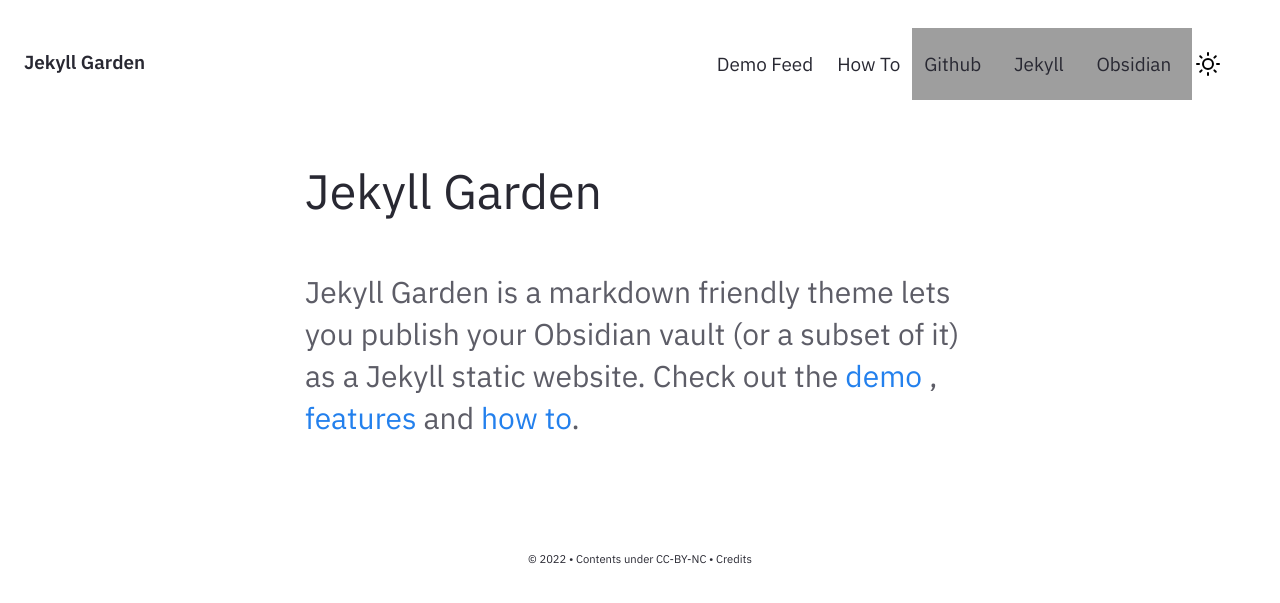
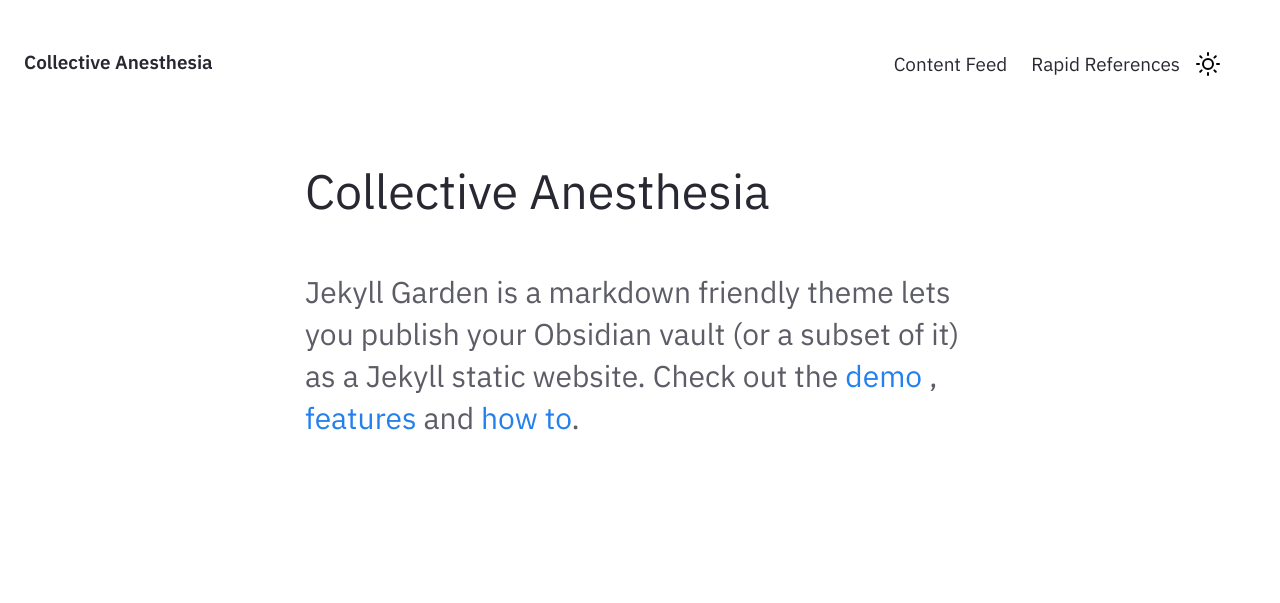
Before and after one commit to dragoman3/dragoman3.github.io, a Jekyll site: the page built from pages/index.md, in a window 1280 px wide. Shown: the top 603 px of the page. Built offline with Jekyll 4.4.1, drawn with Linux system fonts in a browser that asks for light colours; grey boxes are pictures that could not be loaded.

```diff
--- a/Gemfile
+++ b/Gemfile
@@ -8,6 +8,7 @@ source "https://rubygems.org"
 # This will help ensure the proper Jekyll version is running.
 # Happy Jekylling!
 gem "jekyll", "~> 4.0.0"
+# gem "nokogiri"
 # This is the default theme for new Jekyll sites. You may change this to anything you like.
 # gem "minima", "~> 2.5"
 # If you want to use GitHub Pages, remove the "gem "jekyll"" above and
--- a/_config.yml
+++ b/_config.yml
@@ -25,9 +25,11 @@ url: "" # the base hostname & protocol for your site, e.g. http://example.com
 # Else keep it Empty (DON'T PUT /; Keep it empty)
 baseurl: ""
 
+# destination: docs
+
 # Website Header, Description, Footer year and text.
 # If you are deleting this, make sure you remove it from HTML files too
-heading: Jekyll Garden # Change this
+heading: Collective Anesthesia # Change this
 content: Obsidian ready Jekyll Theme
 copyright:
   year: © 2022
--- a/_includes/Footer.html
+++ b/_includes/Footer.html
@@ -29,8 +29,8 @@
 {%- endcomment -%}
 
 {%- if site.copyright.msg != nil and site.copyright.msg != empty and site.copyright.msg != null -%}
-<div id="copyright">
+<!-- <div id="copyright">
     <p id="copyright-notice"> {{site.copyright.year}} • {{site.copyright.msg}} •
         Credits</a> </p>
-</div>
+</div>  -->
 {%- endif -%}
--- a/_includes/Nav.html
+++ b/_includes/Nav.html
@@ -54,19 +54,10 @@
     <div id="navbarBasicExample" class="navbar-menu">
       <div class="navbar-start">
         <a href="{{'/notes' | relative_url}}" class="navbar-item">
-          Demo Feed
+          Content Feed
         </a>
         <a href="../post/how-to" class="navbar-item">
-          How To
-        </a>
-        <a href="https://github.com/Jekyll-Garden/jekyll-garden.github.io" target="_blank" class="navbar-item">
-          Github
-        </a>
-        <a href="https://jekyllrb.com/" target="_blank" class="navbar-item">
-          Jekyll
-        </a>
-        <a href="https://obsidian.md/"  target="_blank" class="navbar-item">
-          Obsidian
+          Rapid References
         </a>
       </div>
       <div class="navbar-end is-hidden-mobile" onclick="modeSwitcher()" >
--- a/pages/index.md
+++ b/pages/index.md
@@ -4,5 +4,5 @@
 
 layout: Post
 permalink: /
-title: Jekyll Garden
+title: Collective
 ---
```
Also changed, not shown: _notes/Public/Airway Assessment Pocket Card.md (added, +39 -0 lines), _notes/Public/Drug Cart.md (added, +16 -0 lines), _notes/Public/Epinephrine.md (added, +74 -0 lines), _notes/Public/Pulmonary Hypertension.md (+11 -5 lines), Gemfile.lock, _notes/Public/Pastedimage20220613195042.png (renamed from assets/img/Pastedimage20220613195042.png), assets/img/Epi.png (added), assets/img/Mallampati.png (added), assets/img/Pasted image 20220613195042.png (renamed from _notes/Public/Pasted image 20220613195042.png), 4 other files.
